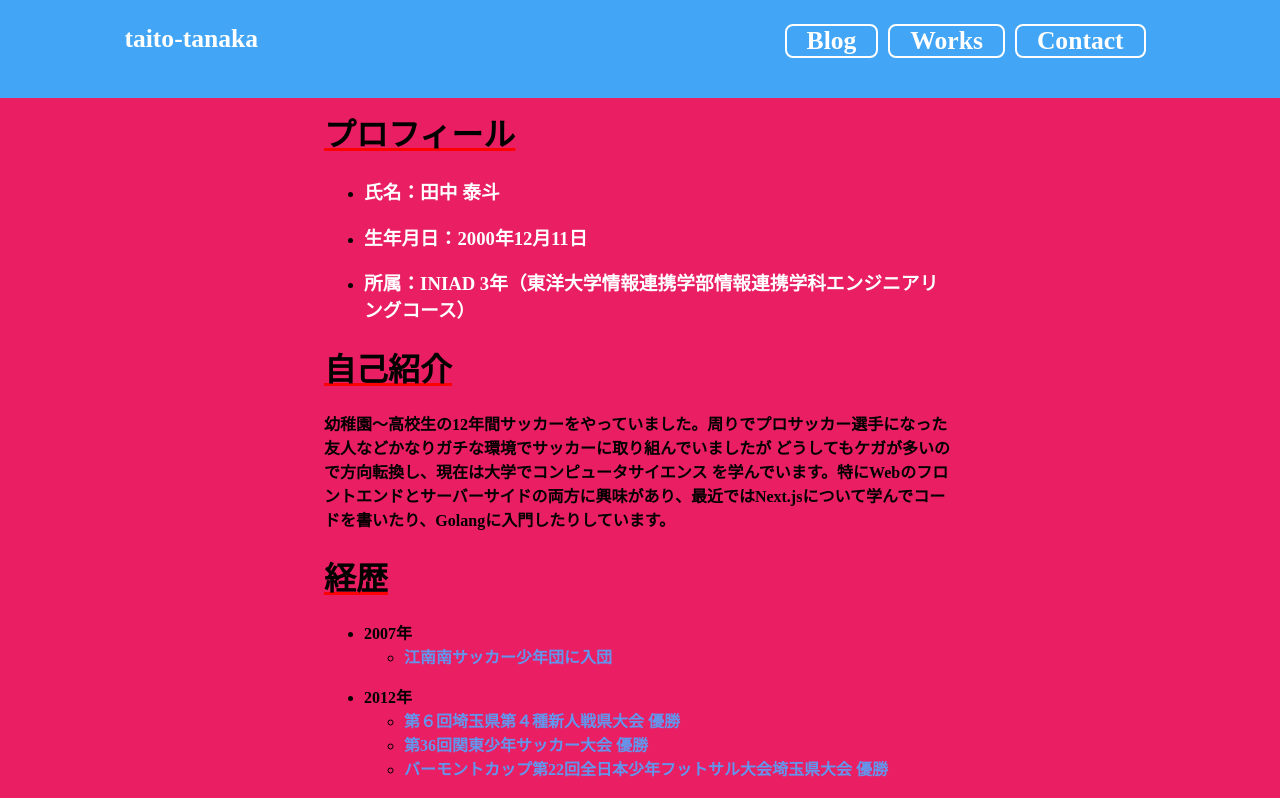
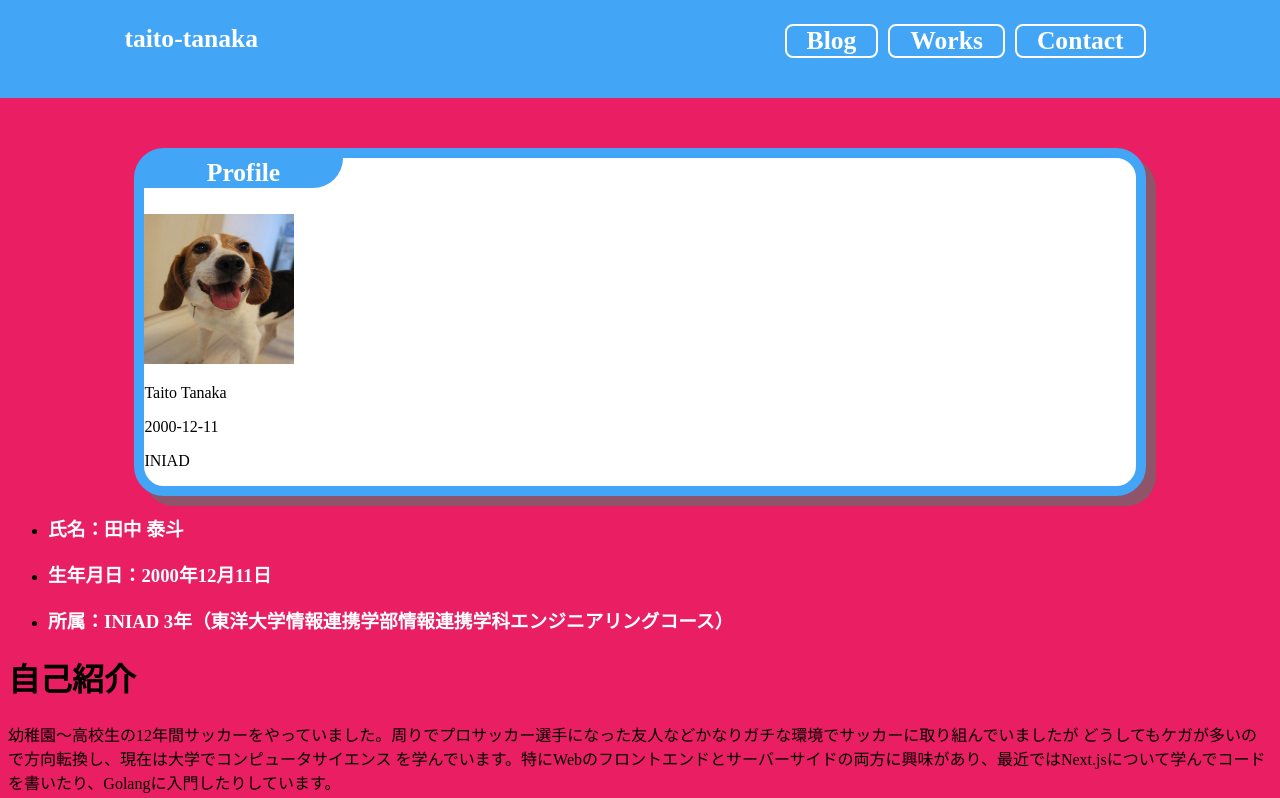
Before and after one commit to taitotnk/taito-t, a Next.js app: page / in a window 1280 px wide. Shown: the top 798 px of the page. Built offline with nearby package versions, Linux system fonts and the light colour scheme.

Commit message:
cardコンポーネントの完成

```diff
--- /dev/null
+++ b/src/components/atoms/WhiteCard.tsx
@@ -0,0 +1,17 @@
+import styles from "../../styles/WhiteCard.module.scss";
+
+type Props = {
+  children: React.ReactNode;
+  title?: string;
+};
+
+const WhiteCard: React.FC<Props> = ({ children, title }) => {
+  return (
+    <div className={styles.wrapper}>
+      {title ? <p className={styles.title}>{title}</p> : null}
+      <main>{children}</main>
+    </div>
+  );
+};
+
+export default WhiteCard;
--- /dev/null
+++ b/src/components/organisms/Profile.tsx
@@ -0,0 +1,23 @@
+import { ProfileType } from "../../data/profileData";
+import Image from "next/image";
+
+import styles from "../../styles/Profile.module.scss";
+
+const Profile: React.VFC<ProfileType> = ({ name, img, birth, university }) => {
+  return (
+    <>
+      <Image
+        src={img}
+        height={150}
+        width={150}
+        alt="profile-img"
+        className={styles.img}
+      />
+      <p>{name}</p>
+      <p>{birth}</p>
+      <p>{university}</p>
+    </>
+  );
+};
+
+export default Profile;
--- a/src/data/profileData.ts
+++ b/src/data/profileData.ts
@@ -1,13 +1,15 @@
-export type Profile = {
+export type ProfileType = {
   name: string;
   img: string;
   birth: string;
   university: string;
 };
 
-const profileData: Profile = {
+const profileData: ProfileType = {
   name: "Taito Tanaka",
   img: "/images/profile.jpg",
   birth: "2000-12-11",
   university: "INIAD",
 };
+
+export default profileData;
--- a/src/pages/blog.tsx
+++ b/src/pages/blog.tsx
@@ -4,7 +4,7 @@ import { GetStaticProps } from "next";
 import Link from "next/link";
 import Layout from "../components/templates/layout";
 import Image from "next/image";
-import index_style from "../styles/index.module.css";
+import index_style from "../styles/blog.module.scss";
 import { siteTitle } from "../components/templates/layout";
 import { NextPage } from "next";
 
--- a/src/pages/index.tsx
+++ b/src/pages/index.tsx
@@ -1,9 +1,13 @@
 import Layout from "../components/templates/layout";
 import Head from "next/head";
-import styles from "../styles/about.module.css";
+import styles from "../styles/index.module.scss";
 import { siteTitle } from "../components/templates/layout";
 import Image from "next/image";
 import { NextPage } from "next";
+import WhiteCard from "../components/atoms/WhiteCard";
+import profileData from "../data/profileData";
+import Profile from "../components/organisms/Profile";
+import { data } from "remark";
 
 const Home: NextPage = () => {
   return (
@@ -16,15 +20,15 @@ const Home: NextPage = () => {
           content="https://taito-t.com/images/taitologo.jpg"
         />
       </Head>
-      {/* <Image
-        src="/images/profile.jpg"
-        className={styles.profile_image}
-        height={210}
-        width={205}
-        alt="profile-img"
-      /> */}
       <div className={styles.wrap}>
-        <h1 className={styles.head}>プロフィール</h1>
+        <WhiteCard title={"Profile"}>
+          <Profile
+            name={profileData.name}
+            img={profileData.img}
+            birth={profileData.birth}
+            university={profileData.university}
+          />
+        </WhiteCard>
         <ul>
           <li>
             <h3>氏名：田中 泰斗</h3>
--- a/src/styles/Header.module.scss
+++ b/src/styles/Header.module.scss
@@ -5,7 +5,7 @@
     background-color: $accent-color;
     height: 80px;
     padding: 0 10% 20px;
-    margin: -10px -10px;
+    margin: -10px -10px 50px;
 }
 
 .header_home{
@@ -43,7 +43,7 @@
     .container{
         height: 65px;
         padding: 0 1% 0;
-        margin: -10px -10px;
+        margin: -10px -10px 50px;
     }
 
     .header_home{
--- /dev/null
+++ b/src/styles/Profile.module.scss
@@ -0,0 +1,7 @@
+.img {
+    text-align: center;
+}
+
+.name {
+    font-size: large;
+}
--- /dev/null
+++ b/src/styles/WhiteCard.module.scss
@@ -0,0 +1,29 @@
+@import "./constance.scss";
+
+.wrapper {
+    background-color: $text-color;
+    border: 10px solid;
+    border-color: $accent-color;
+    border-radius: 30px;
+    margin: 0 10%;
+    box-shadow: 10px 10px rgba(107, 107, 110, 0.7);
+}
+
+.title {
+    font-size: $h4;
+    font-weight: $font-thick;
+    text-align: center;
+    color: $text-color;
+    background-color: $accent-color;
+    border-radius: 0 0 30px 0;
+    margin-top: 0;
+    margin-right: 80%;
+}
+
+@media (max-width: $tablet) {
+    .title {
+        font-size: $h5;
+        margin-top: -2px;
+        margin-right: 70%;
+    }
+}
--- a/src/styles/about.module.css
+++ /dev/null
@@ -1,22 +0,0 @@
-@media (min-width: 1000px){
-.wrap {
-    margin: 0 25% 0 25%;
-}
-}
-
-.head {
-    text-decoration:underline;
-    text-decoration-color: red;
-}
-
-.wrap {
-    font-weight: bold;
-}
-
-.wrap a {
-    color:cornflowerblue
-}
-
-.wrap a:hover {
-    color: red;
-}
--- a/src/styles/constance.scss
+++ b/src/styles/constance.scss
@@ -13,7 +13,7 @@ $h1: 4rem;
 $h2: 3.0rem;
 $h3: 2.4rem;
 $h4: 1.6rem;
-$h5: 1.2rem;
+$h5: 1.1rem;
 $p: 1.0rem;
 
 //画面サイズ
--- /dev/null
+++ b/src/styles/index.module.scss
@@ -0,0 +1,9 @@
+@import "../styles/constance.scss";
+
+.img_wrapper {
+    margin-left: 300px;
+  }
+
+.name {
+    font-size: $h2;
+}
```
Also changed, not shown: src/styles/blog.module.scss (renamed from src/styles/index.module.css).
